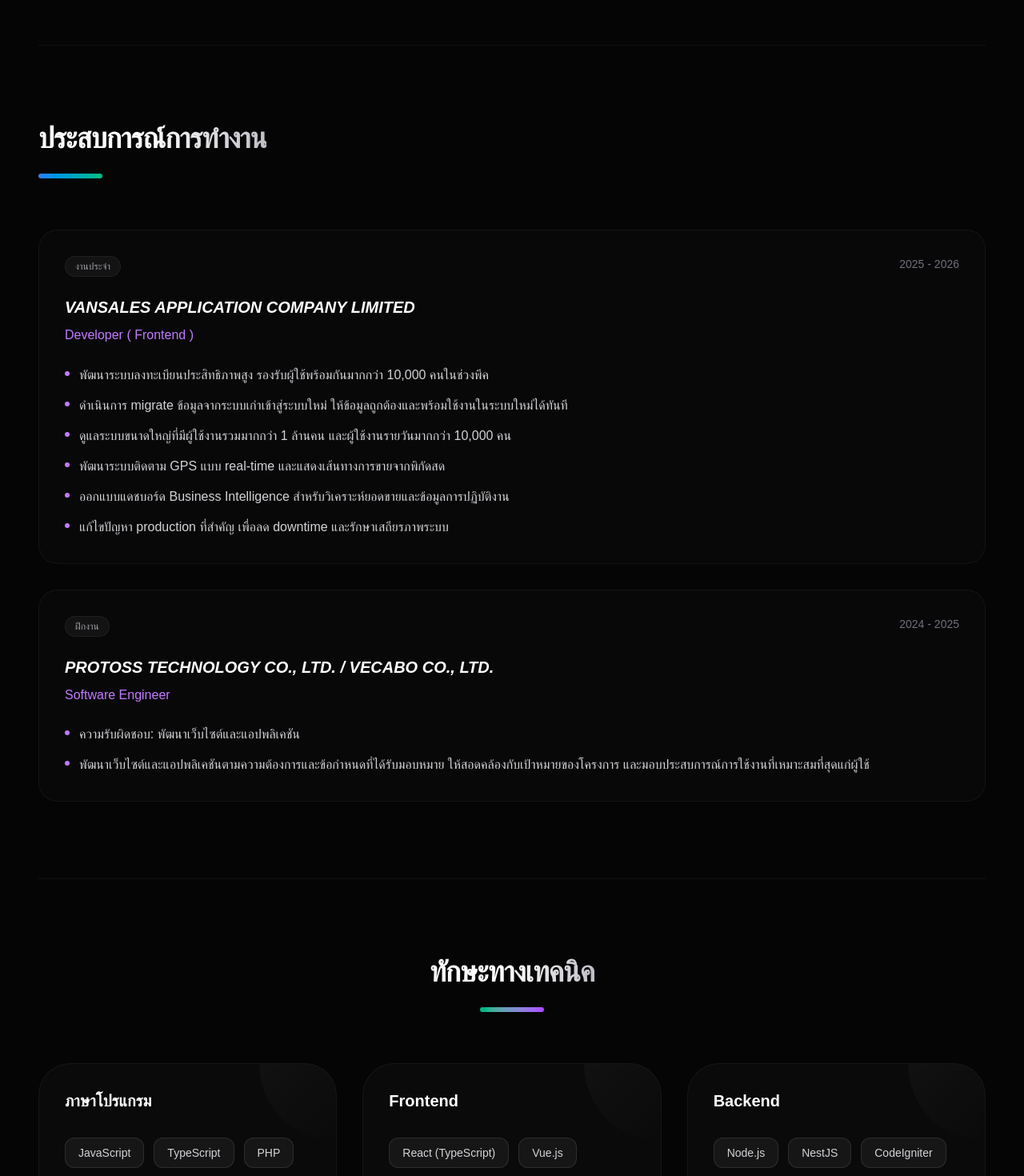
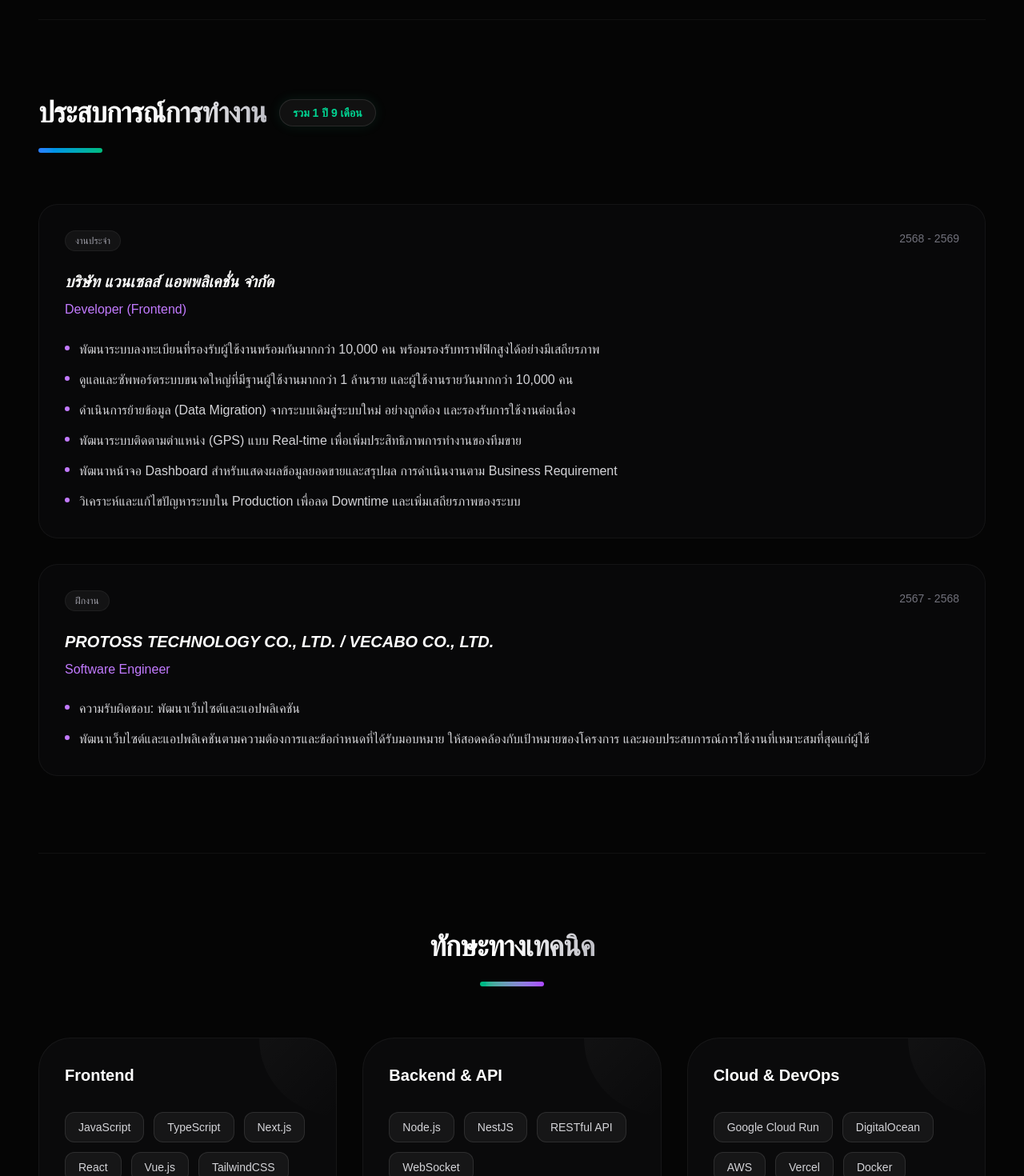
Before and after one commit to Suhaimee123/Portfolio, a Next.js app: page / in a window 1280 px wide. Shown: the part 1320-2790 px from the top of the page at 80% size. Built offline with nearby package versions, Linux system fonts and the light colour scheme; a web font is replaced by a local one.

Commit message:
refactor: reorganize and update skill categories, technical proficiencies, and project data across portfolio components

```diff
--- a/app/components/About.tsx
+++ b/app/components/About.tsx
@@ -28,8 +28,8 @@
             <div className="space-y-3">
               <p className="text-zinc-100 font-semibold">สถาบันการจัดการปัญญาภิวัฒน์</p>
               <p className="text-zinc-400 text-sm">คณะวิศวกรรมศาสตร์และเทคโนโลยี</p>
-              <p className="text-zinc-400 text-sm">สาขาเทคโนโลยีดิจิทัลและสารสนเทศ</p>
-              <p className="text-emerald-400 font-medium">2021 - 2025</p>
+              <p className="text-zinc-400 text-sm">สาขาสารสนเทศและเทคโนโลยีดิจิทัล</p>
+              <p className="text-emerald-400 font-medium">2564 - 2568</p>
             </div>
           </div>
 
--- a/app/components/Experience.tsx
+++ b/app/components/Experience.tsx
@@ -2,23 +2,23 @@
 
 const experiences = [
   {
-    company: 'VANSALES APPLICATION COMPANY LIMITED',
-    role: 'Developer  ( Frontend )',
-    period: '2025 - 2026',
+    company: 'บริษัท แวนเซลส์ แอพพลิเคชั่น จำกัด',
+    role: 'Developer (Frontend)',
+    period: '2568 - 2569',
     type: 'งานประจำ',
     highlights: [
-      'พัฒนาระบบลงทะเบียนประสิทธิภาพสูง รองรับผู้ใช้พร้อมกันมากกว่า 10,000 คนในช่วงพีค',
-      'ดำเนินการ migrate ข้อมูลจากระบบเก่าเข้าสู่ระบบใหม่ ให้ข้อมูลถูกต้องและพร้อมใช้งานในระบบใหม่ได้ทันที',
-      'ดูแลระบบขนาดใหญ่ที่มีผู้ใช้งานรวมมากกว่า 1 ล้านคน และผู้ใช้งานรายวันมากกว่า 10,000 คน',
-      'พัฒนาระบบติดตาม GPS แบบ real-time และแสดงเส้นทางการขายจากพิกัดสด',
-      'ออกแบบแดชบอร์ด Business Intelligence สำหรับวิเคราะห์ยอดขายและข้อมูลการปฏิบัติงาน',
-      'แก้ไขปัญหา production ที่สำคัญ เพื่อลด downtime และรักษาเสถียรภาพระบบ'
+      'พัฒนาระบบลงทะเบียนที่รองรับผู้ใช้งานพร้อมกันมากกว่า 10,000 คน พร้อมรองรับทราฟฟิกสูงได้อย่างมีเสถียรภาพ',
+      'ดูแลและซัพพอร์ตระบบขนาดใหญ่ที่มีฐานผู้ใช้งานมากกว่า 1 ล้านราย และผู้ใช้งานรายวันมากกว่า 10,000 คน',
+      'ดำเนินการย้ายข้อมูล (Data Migration) จากระบบเดิมสู่ระบบใหม่ อย่างถูกต้อง และรองรับการใช้งานต่อเนื่อง',
+      'พัฒนาระบบติดตามตำแหน่ง (GPS) แบบ Real-time เพื่อเพิ่มประสิทธิภาพการทำงานของทีมขาย',
+      'พัฒนาหน้าจอ Dashboard สำหรับแสดงผลข้อมูลยอดขายและสรุปผล การดำเนินงานตาม Business Requirement',
+      'วิเคราะห์และแก้ไขปัญหาระบบใน Production เพื่อลด Downtime และเพิ่มเสถียรภาพของระบบ'
     ]
   },
   {
     company: 'Protoss Technology Co., Ltd. / VECABO CO., LTD.',
     role: 'Software Engineer',
-    period: '2024 - 2025',
+    period: '2567 - 2568',
     type: 'ฝึกงาน',
     highlights: [
       'ความรับผิดชอบ: พัฒนาเว็บไซต์และแอปพลิเคชัน',
@@ -31,7 +31,10 @@
   return (
     <section id="experience" className="py-24 relative border-t border-white/5">
       <div className="mb-16 flex flex-col items-center lg:items-start">
-        <h2 className="text-4xl font-extrabold mb-6 tracking-tight title-shimmer bg-clip-text text-transparent bg-gradient-to-r from-zinc-100 via-white to-zinc-400">ประสบการณ์การทำงาน</h2>
+        <div className="flex items-center gap-4 mb-6">
+          <h2 className="text-4xl font-extrabold tracking-tight title-shimmer bg-clip-text text-transparent bg-gradient-to-r from-zinc-100 via-white to-zinc-400">ประสบการณ์การทำงาน</h2>
+          <span className="px-4 py-1.5 rounded-full bg-white/5 border border-white/10 text-emerald-400 text-sm font-semibold shadow-[0_0_15px_rgba(52,211,153,0.1)]">รวม 1 ปี 9 เดือน</span>
+        </div>
         <div className="w-20 h-1.5 bg-gradient-to-r from-blue-500 to-emerald-500 rounded-full" />
       </div>
 
--- a/app/components/Hero.tsx
+++ b/app/components/Hero.tsx
@@ -33,7 +33,7 @@
         </h2>
 
         <p className="text-base md:text-xl text-zinc-300 max-w-3xl mb-10 leading-relaxed">
-          Software Developer (Frontend) ที่มีประสบการณ์พัฒนา Web Application ในระบบขนาดใหญ่ (Enterprise Scale) โดยมีส่วนร่วมในการพัฒนาระบบลงทะเบียนที่รองรับผู้ใช้งานพร้อมกันกว่า 10,000 คน และดูแลระบบที่มีฐานผู้ใช้รวมกว่า 1 ล้านคน เน้นการสร้าง UI ที่ใช้งานง่ายและมีประสิทธิภาพ ควบคู่ไปกับการทำงานร่วมกับทีม Backend และ DevOps เพื่อให้การส่งมอบฟีเจอร์เป็นไปอย่างรวดเร็วและมีเสถียรภาพ
+          นักพัฒนาซอฟต์แวร์ที่มีประสบการณ์รวม 1 ปี 9 เดือน ในการทำ Web Application ทั้งฝั่ง Frontend และ Backend มีความถนัดในการเขียนระบบที่มี Logic ซับซ้อน เช่น ระบบ POS ร้านอาหารที่พัฒนาขึ้นมาเอง ควบคู่ไปกับประสบการณ์ทำงานจริงในระบบของบริษัท เน้นการเขียนโค้ดที่เป็นระเบียบ และชอบเรียนรู้เทคโนโลยีใหม่ๆ อยู่เสมอครับ
         </p>
 
         <div className="flex flex-wrap justify-center gap-3 mb-10 text-sm md:text-base">
--- a/app/components/Skills.tsx
+++ b/app/components/Skills.tsx
@@ -2,24 +2,20 @@
 
 const skillCategories = [
   {
-    title: 'ภาษาโปรแกรม',
-    skills: ['JavaScript', 'TypeScript', 'PHP']
+    title: 'Frontend',
+    skills: ['JavaScript', 'TypeScript', 'Next.js', 'React', 'Vue.js', 'TailwindCSS', 'SPA']
   },
   {
-    title: 'Frontend',
-    skills: ['React (TypeScript)', 'Vue.js', 'HTML5', 'CSS3']
-  },
-  {
-    title: 'Backend',
-    skills: ['Node.js', 'NestJS', 'CodeIgniter']
+    title: 'Backend & API',
+    skills: ['Node.js', 'NestJS', 'RESTful API', 'WebSocket', 'Server-Sent Events (SSE)']
   },
   {
     title: 'Cloud & DevOps',
-    skills: ['Docker', 'AWS', 'DigitalOcean', 'Google Cloud Run', 'GitHub Actions']
+    skills: ['Google Cloud Run', 'DigitalOcean', 'AWS', 'Vercel', 'Docker', 'GitHub Actions (CI/CD)']
   },
   {
-    title: 'ฐานข้อมูล',
-    skills: ['Firestore (NoSQL)', 'MySQL', 'PostgreSQL']
+    title: 'Database & Testing',
+    skills: ['PostgreSQL', 'MySQL', 'Firebase', 'Performance & Load Testing']
   }
 ];
 
--- a/app/data/projects.ts
+++ b/app/data/projects.ts
@@ -63,17 +63,15 @@
   },
   {
     slug: 'restaurant-pos-southern-thailand',
-    title: 'ระบบ POS ร้านอาหาร (ภาคใต้)',
+    title: 'Restaurant POS System (ภาคใต้)',
     description:
-      'ระบบ POS ร้านอาหารที่พัฒนาครบทั้ง frontend และ backend รองรับ workflow หน้าร้านจริงตั้งแต่การสั่งอาหาร, จัดคิวครัว, ชำระเงิน, ไปจนถึงหน้าจอผู้ดูแลระบบแบบ role-based',
+      'ระบบ POS ร้านอาหารที่พัฒนาครบทั้ง frontend และ backend (พัฒนาเองคนเดียว) รองรับ workflow หน้าร้านจริงตั้งแต่การสั่งอาหาร, จัดคิวครัว, ชำระเงิน, ไปจนถึงหน้าจอผู้ดูแลระบบ',
     details: [
-      'พัฒนาฝั่งลูกค้า (Guest Flow) ตั้งแต่เลือกเมนู, ตะกร้า, ติดตามออเดอร์, และชำระเงิน พร้อมระบบสมาชิกและการยืนยันตัวตนตามบริบทโต๊ะ',
-      'พัฒนาฝั่งแอดมินสำหรับจัดการเมนู, โต๊ะ, ครัว, พนักงาน, ออเดอร์, และการชำระเงิน โดยรองรับการอัปเดตสถานะแบบ real-time',
-      'เชื่อมระบบครัวและการชำระเงินด้วย Firestore listeners/SSE เพื่อให้การรับออเดอร์และการอัปเดตสถานะทำงานทันที',
-      'พัฒนา backend บน Node.js/Express + Firebase Functions พร้อม Firebase Auth, role claims, และ Swagger API docs สำหรับทดสอบ endpoint',
-      'พัฒนา Local Print Proxy Service ด้วย Node.js เป็น Middleware แปลงข้อมูลจาก Web POS เป็นคำสั่ง ESC/POS เพื่อสั่งพิมพ์และเปิดลิ้นชักเก็บเงินผ่าน TCP Socket',
-      'สร้างโปรแกรม Print Proxy แบบ Standalone Executable (Windows/macOS) ด้วย pkg พร้อมระบบ Interactive CLI และจดจำ IP อัจฉริยะ (Plug & Play)',
-      'มีโหมดตัวอย่างการใช้งานฝั่งลูกค้า โดยระบบตรวจสอบตำแหน่งตามเงื่อนไข และสามารถทดลองกดเล่น/สั่งอาหารได้ด้วยรหัสพนักงาน 1001'
+      'End-to-End POS Workflow: พัฒนาระบบรองรับการทำงานหน้าร้านจริง ครอบคลุมทั้ง Guest Flow (ลูกค้าสแกนโต๊ะสั่งอาหาร, จัดการตะกร้า, จ่ายเงิน พร้อมระบบตรวจสอบตำแหน่ง/บริบทโต๊ะเพื่อความปลอดภัย) และ Admin Flow (ระบบหลังบ้านแบบ Role-based จัดการเมนู โต๊ะ คิวครัว และพนักงาน)',
+      'Real-time Operations: เชื่อมต่อระบบหน้าบ้าน, ครัว, และจุดชำระเงินเข้าด้วยกันแบบ Real-time ผ่าน Firestore Listeners ทำให้ออเดอร์และการอัปเดตสถานะทำงานได้ทันที',
+      'Backend & API Architecture: วางโครงสร้าง Backend ด้วย Node.js/Express ร่วมกับ Firebase Functions พร้อมระบบยืนยันตัวตนและจัดการสิทธิ์ด้วย Firebase Auth (Role Claims) และเลือกใช้ Bruno เป็นเครื่องมือในการทดสอบและจัดการ API Endpoints เพื่อความรวดเร็วและเป็นมาตรฐานในการทำงาน',
+      'Hardware Integration (Plug & Play): พัฒนา Local Print Proxy Service ด้วย Node.js เป็น Middleware แปลงข้อมูลจาก Web POS เป็นคำสั่ง ESC/POS สั่งพิมพ์สลิปและเปิดลิ้นชักผ่าน TCP Socket โดยทำการ Build เป็น Standalone Executable (Windows/macOS) ด้วย pkg พร้อมระบบ Interactive CLI และการจดจำ IP อัจฉริยะ',
+      'Data Integrity & Concurrency Control: จัดการปัญหาข้อมูลชนกัน (Race Condition) กรณีลูกค้าและพนักงานใช้งานพร้อมกัน ด้วย Database Transactions และ Locking (Atomic Operations) รวมถึงออกแบบระบบคำนวณแยกชำระเงิน (Split Bill) ที่แม่นยำระดับทศนิยมเพื่อความถูกต้องทางบัญชี'
     ],
     documents: [
       {
```
